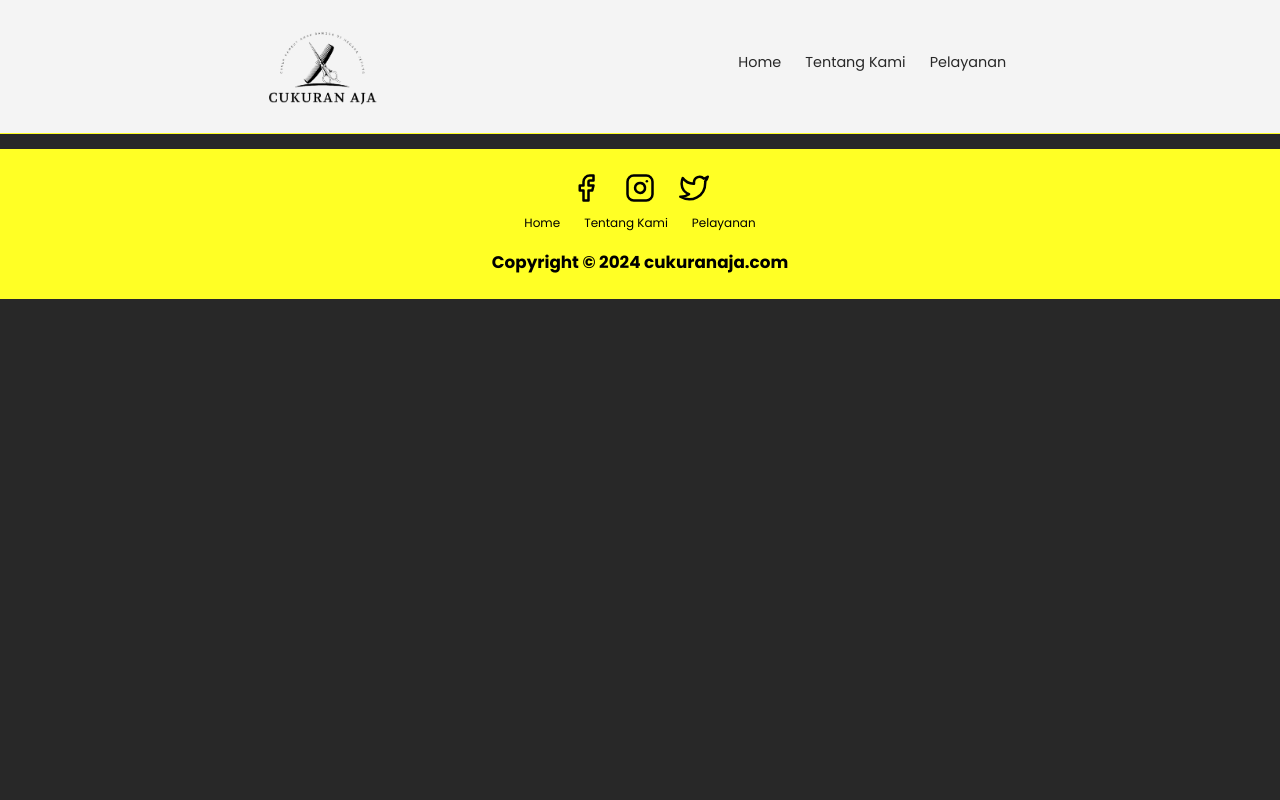
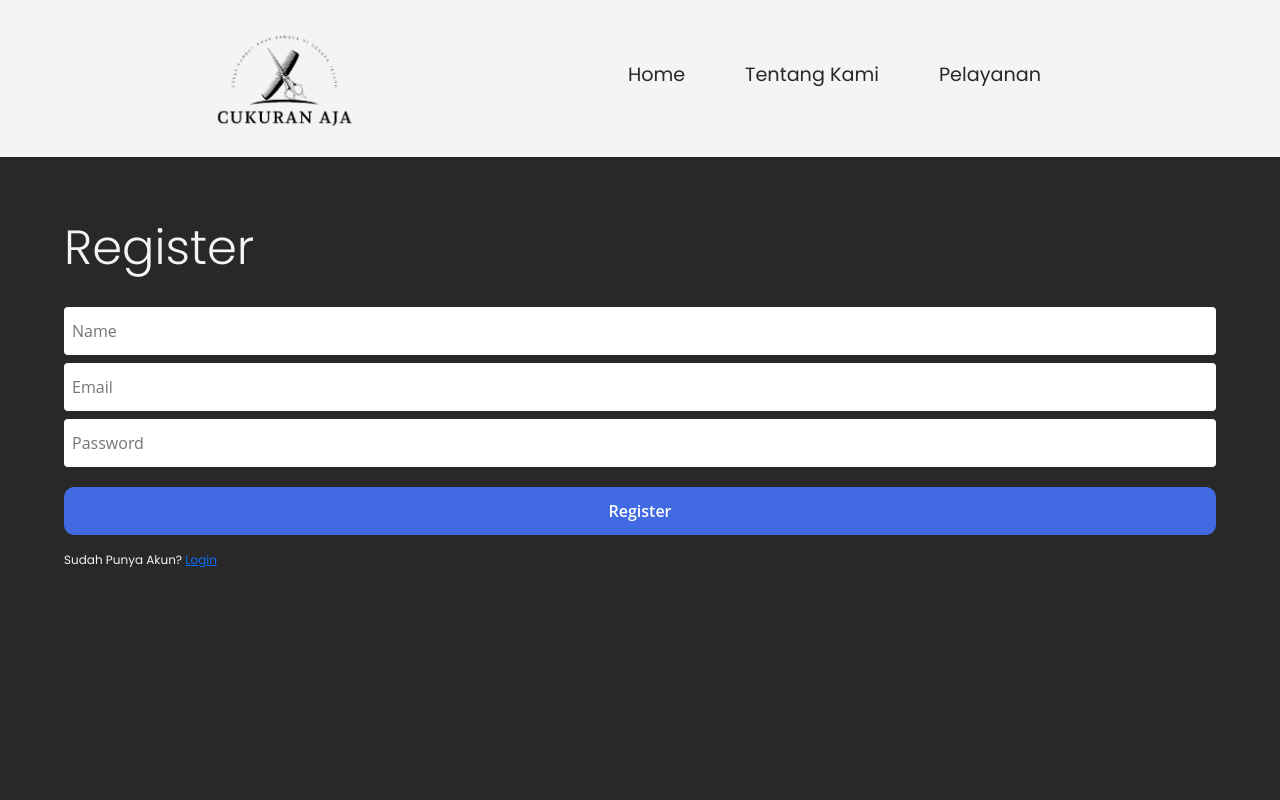
Before and after one commit to buhorii26/front-end-cukuran-aja, a React (Vite) app: page /register in a window 1280 px wide. Shown: the top 800 px of the page. Built offline with nearby package versions, Linux system fonts and the light colour scheme; a web font is replaced by a local one; what react-redux-loading-bar would draw is missing.

Commit message:
update desain

```diff
--- a/src/components/Navigation.jsx
+++ b/src/components/Navigation.jsx
@@ -10,7 +10,7 @@ function Navigation({ signOut }) {
     return (
       <nav className="navbar">
         <a href="/" className="navbar-logo"
-        ><img src="/assets/logo/logo_hitam.png" width="120px"
+        ><img src="/assets/logo/logo_hitam.png" width="150px"
       /></a>
       <div className="navbar-list">
         <Link to="/" id="home">Home</Link>
@@ -29,6 +29,8 @@ function Navigation({ signOut }) {
         <Link to="/">Home</Link>
         <Link to="/about">Tentang Kami</Link>
         <Link to="/service">Pelayanan</Link>
+          <Link to="/customers">CustomersList</Link>
+          <Link to="/barbers">BarbersList</Link>
         <button className="signOut" onClick={signOut}>
             <FiLogOut size={20}/>
             <strong>Logout</strong>
--- a/src/pages/LoginPage.jsx
+++ b/src/pages/LoginPage.jsx
@@ -1,5 +1,4 @@
 import { Link, useNavigate } from 'react-router-dom';
-import { IoEarthOutline } from 'react-icons/io5';
 import { useDispatch } from 'react-redux';
 import LoginForm from '../components/LoginForm';
 import { asyncSetAuthUser } from '../states/authUser/action';
@@ -19,9 +18,6 @@ function LoginPage() {
     <>
       <Header />
       <section className="login-page">
-        <header className="login-page__hero">
-          <h1><IoEarthOutline /></h1>
-        </header>
         <article className="login-page__main">
           <h2>
             Login
--- a/src/pages/RegisterPage.jsx
+++ b/src/pages/RegisterPage.jsx
@@ -1,6 +1,6 @@
+// eslint-disable-next-line no-unused-vars
 import React from 'react';
 import { Link, useNavigate } from 'react-router-dom';
-import { IoEarthOutline } from 'react-icons/io5';
 import { useDispatch } from 'react-redux';
 import RegisterForm from '../components/RegisterForm';
 import { asyncRegisterUser } from '../states/users/action';
@@ -19,19 +19,14 @@ function RegisterPage() {
     <>
       <Header />
       <section className="register-page">
-        <header className="register-page__hero">
-          <h1>
-            <IoEarthOutline />
-          </h1>
-        </header>
         <article className="register-page__main">
           <h2>Register</h2>
           <RegisterForm register={onRegister} />
 
           <p>
-            Already have an account?
+            Sudah Punya Akun?
             {' '}
-            <Link to="/">Login</Link>
+            <Link to="/login">Login</Link>
           </p>
         </article>
       </section>
--- a/src/styles/style.css
+++ b/src/styles/style.css
@@ -22,13 +22,12 @@ body {
 
 /*Navbar*/
 .navbar {
-  font-size: 1.2rem;
+  font-size: 2rem;
   display: flex;
   justify-content: space-around;
   align-items: center;
   padding: 1.6rem 7%;
   background-color: var(--color);
-  border-bottom: 1px solid var(--primary);
   position: fixed;
   top: 0;
   left: 0;
@@ -40,10 +39,15 @@ body {
   color: var(--bg);
   display: inline-block;
   margin: 0 1rem;
+  padding: 0.5rem 1.5rem;
+  border-radius: 999px;
   text-decoration: none;
+  font-size: 1.6rem;
+  font-weight: 500;
+  transition: all 0.2s ease-in-out;
 }
 .navbar .navbar-list a:hover {
-  color: var(--primary);
+  background-color: var(--primary);
 }
 .navbar .navbar-list a::after {
   content: "";
@@ -96,68 +100,78 @@ body {
   margin-right: 1.5rem;
   color: var(--bg);
 }
-/*Shopping Cart*/
-#shopping-cart-button {
-  position: relative;
+/* Login Section */
+.login-page,
+.register-page {
+  display: grid;
+  grid-template-columns: 1fr;
+  min-height: 100vh;
 }
-#shopping-cart-button .qty-notif {
-  display: inline-block;
-  padding: 1px 5px;
-  border-radius: 5px;
-  background-color: red;
-  font-size: 0.8rem;
-  position: absolute;
-  top: -3px;
-}
-.shopping-cart.active {
-  right: 0;
-}
-.shopping-cart {
-  position: absolute;
-  top: 100%;
-  right: -100%;
-  height: 100vh;
-  width: 35rem;
-  padding: 0 1.5rem;
-  color: black;
-  background-color: white;
-  transition: 0.2s linear;
-}
-.shopping-cart .cart-item {
-  margin: 2rem 0;
+
+.login-page__hero,
+.register-page__hero {
   display: flex;
   align-items: center;
-  gap: 1.5rem;
-  padding-bottom: 1rem;
-  border-bottom: 1px dashed;
-  position: relative;
-}
-.shopping-cart img {
-  height: 4rem;
-  border-radius: 50%;
-}
-.shopping-cart h3 {
-  font-size: 1.4rem;
-}
-.shopping-cart .item-price {
-  font-size: 1.2rem;
-}
-.shopping-cart h4 {
-  font-size: 1.6rem;
-  margin-top: -1rem;
-  text-align: center;
+  justify-content: center;
+  font-size: 160px;
+  background-color: var(--accent-color);
+  color: var(--background-color);
 }
 
-.shopping-cart .cart-item #add,
-.shopping-cart .cart-item #delete {
-  display: inline-block;
-  padding: 2px 5px;
+.login-page__main,
+.register-page__main {
+  display: flex;
+  gap: 16px;
+  justify-content: center;
+  flex-direction: column;
+  padding: 64px;
+}
+
+.login-page__main h2,
+.register-page h2 {
+  font-weight: 300;
+  font-size: 48px;
+}
+
+.login-input input,
+.register-input input {
+  display: block;
+  width: 100%;
+  padding: 12px 8px;
+  margin: 8px 0;
+  font-family: "Open Sans", sans-serif;
+  font-size: 16px;
+  border-radius: 4px;
+  border: 1px solid var(--gray-dark-color);
+}
+
+.login-input button,
+.register-input button {
+  margin-top: 12px;
+  width: 100%;
+  padding: 12px 8px;
+  font-family: "Open Sans", sans-serif;
+  font-size: 16px;
+  border: 0;
+  background-color: royalblue;
+  color: white;
+  font-weight: 600;
+  border-radius: 10px;
   cursor: pointer;
-  margin: 0 8px;
-  background-color: var(--bg);
-  color: var(--color);
-  font-weight: bold;
-  font: 1.5rem;
+}
+/* Add Barber */
+.add-thread-page {
+  margin-top: 8px;
+}
+
+.add-thread-page__card {
+  margin-bottom: 16px;
+}
+
+.add-thread-page__h5 {
+  font-weight: "bold";
+  margin-left: 8px;
+  margin-top: 8px;
 }
 /* Form Checkout */
 .form-container h5 {
```
